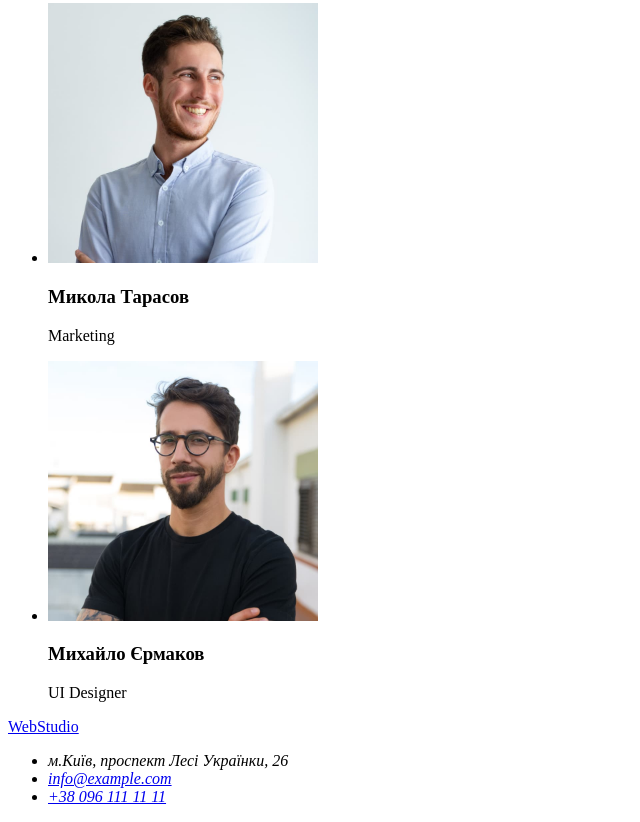
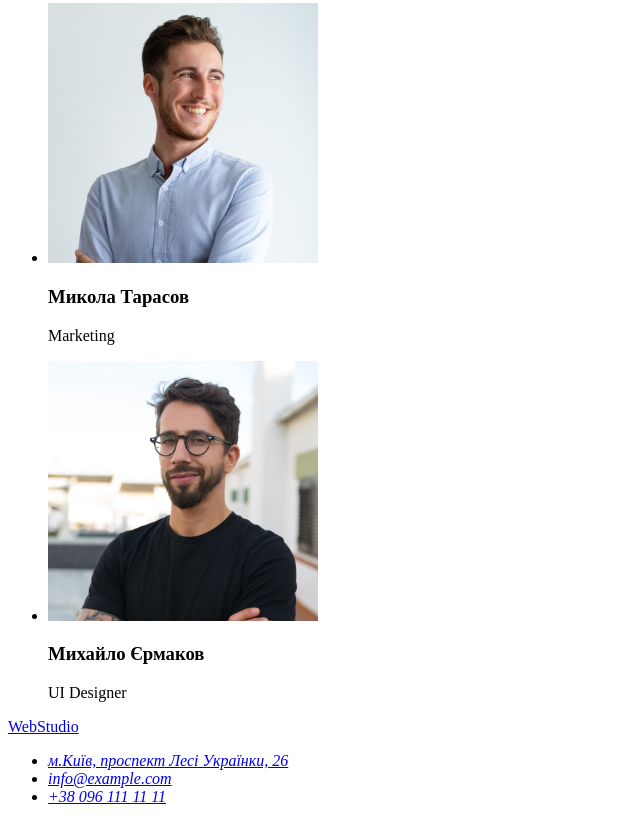
Before and after one commit to exmahinator/goit-markup-hw-01, a plain HTML site: page index.html in a window 1280 px wide. Shown: the part 2360-3182 px from the top of the page, without its empty margins (0-640 px from the left). Drawn offline with Linux system fonts and the light colour scheme.

Commit message:
Update index.html
Зробив фактичну адресу - посиланням

```diff
--- a/index.html
+++ b/index.html
@@ -101,7 +101,7 @@
         <a href="/">WebStudio</a>
         <address>
             <ul>
-                <li>м.Київ, проспект Лесі Українки, 26</li>
+                <li><a href="https://www.google.com.ua/maps/place/%D0%B1%D1%83%D0%BB.+%D0%9B%D0%B5%D1%81%D0%B8+%D0%A3%D0%BA%D1%80%D0%B0%D0%B8%D0%BD%D0%BA%D0%B8,+26,+%D0%9A%D0%B8%D0%B5%D0%B2,+02000/@50.4265807,30.5361971,17z/data=!3m1!4b1!4m5!3m4!1s0x40d4cf0e033ecbe9:0x57a4dffefec77da0!8m2!3d50.4265807!4d30.5383858?hl=ru" target="_blank" rel="noopener nofollow noreferrer">м.Київ, проспект Лесі Українки, 26</a></li>
                 <li><a href="mailto:info@devstudio.com" class="">info@example.com</a></li>
                 <li><a href="tel:+380961111111" class="">+38 096 111 11 11</a></li>
             </ul>
```
